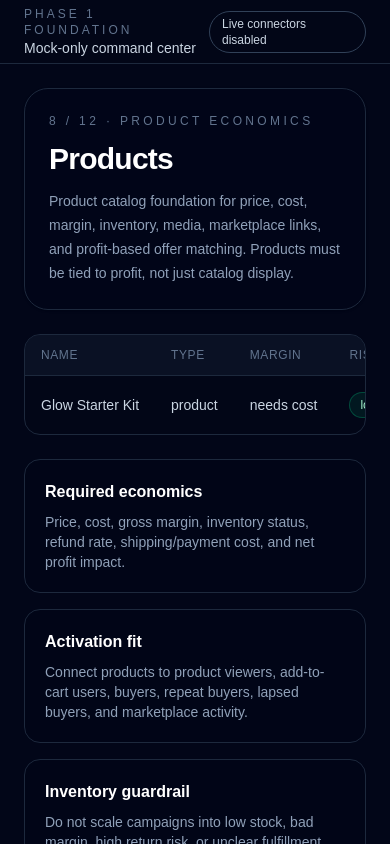
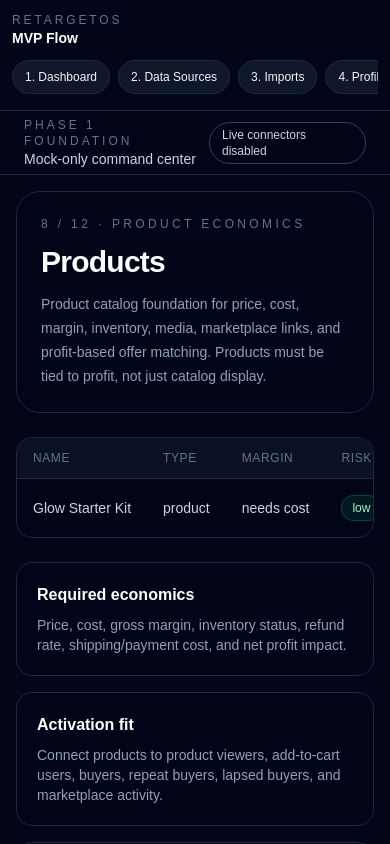
Before and after one commit to besfeng23/RetargetOS, a Next.js app: page /products in a window 390 px wide. Shown: the top 844 px of the page. Built offline with nearby package versions, Linux system fonts and the light colour scheme.

Commit message:
Wire mobile navigation into app shell

```diff
--- a/src/components/app-shell.tsx
+++ b/src/components/app-shell.tsx
@@ -1,14 +1,18 @@
 import type * as React from "react";
+import { MobileNav } from "./mobile-nav";
 import { Sidebar } from "./sidebar";
 import { Topbar } from "./topbar";
 
 export function AppShell({ children }: { children: React.ReactNode }) {
   return (
-    <div className="flex min-h-screen bg-slate-950 text-slate-100">
-      <Sidebar />
-      <div className="min-w-0 flex-1">
-        <Topbar />
-        <main className="p-6 lg:p-8">{children}</main>
+    <div className="min-h-screen bg-slate-950 text-slate-100">
+      <MobileNav />
+      <div className="flex min-h-screen">
+        <Sidebar />
+        <div className="min-w-0 flex-1">
+          <Topbar />
+          <main className="p-4 sm:p-6 lg:p-8">{children}</main>
+        </div>
       </div>
     </div>
   );
```
